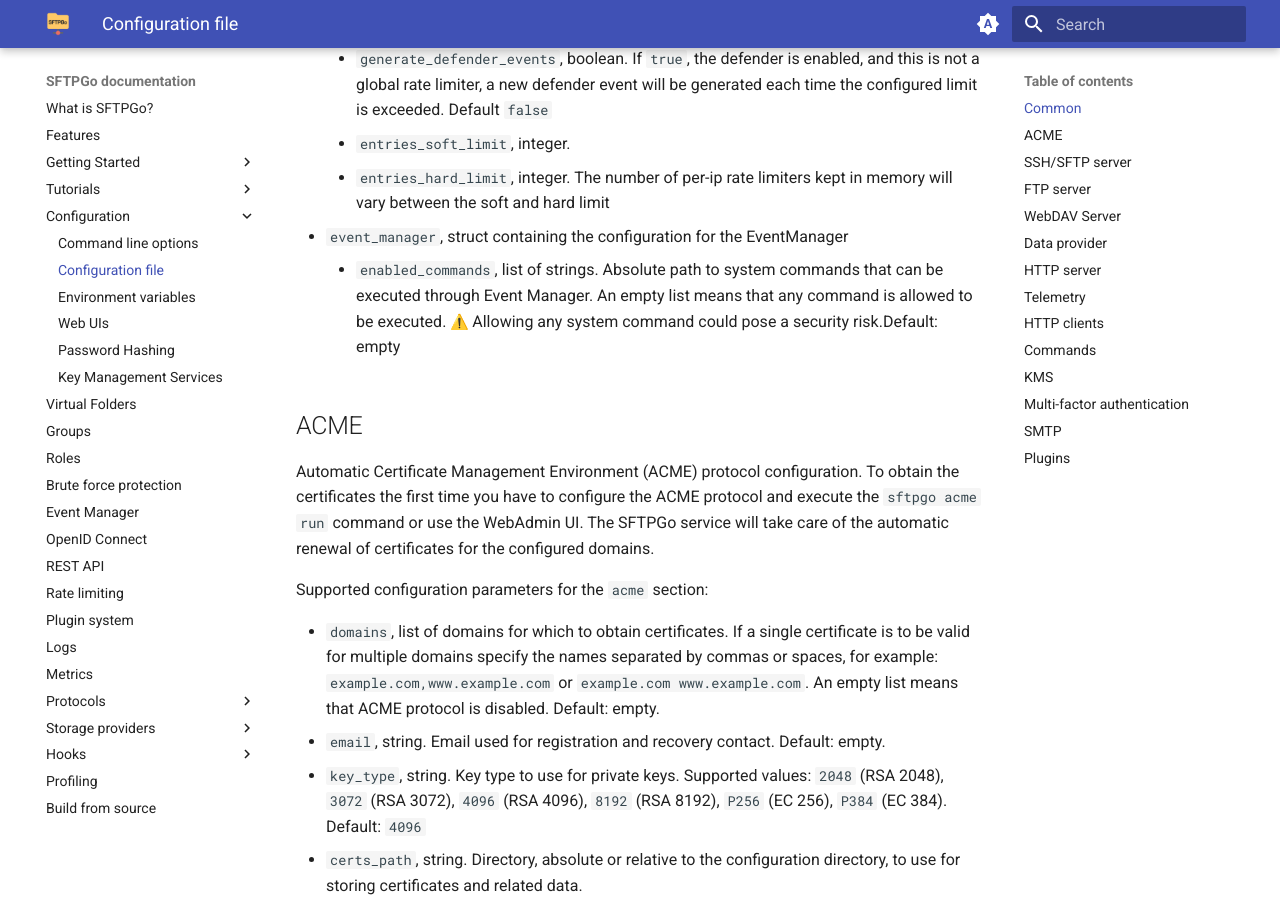
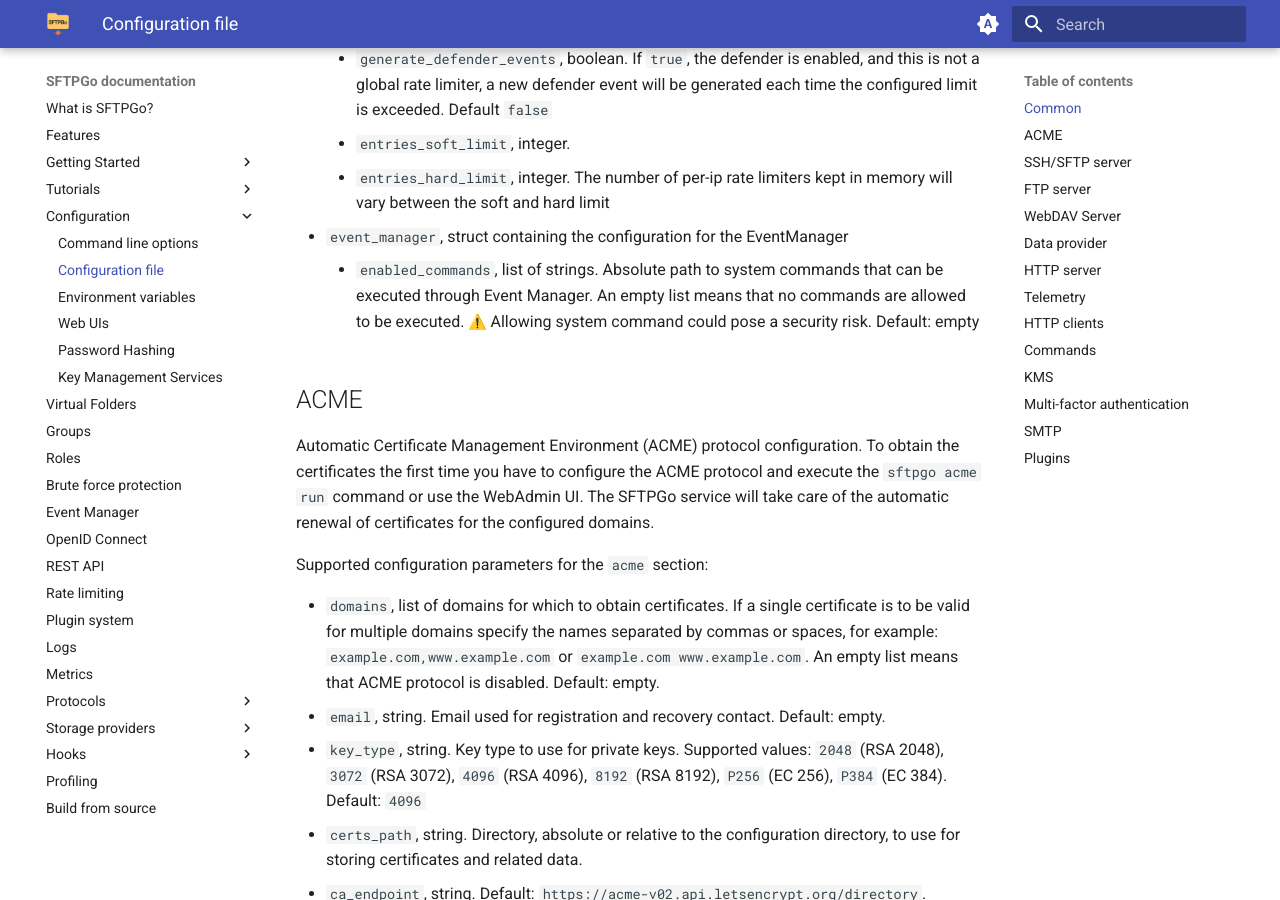
Before and after one commit to sftpgo/docs, an MkDocs documentation site: the page built from docs/config-file.md, in a window 1280 px wide and 900 px high, scrolled down 4697 px. Built offline with MkDocs 1.6.1 and Material for MkDocs 9.7.7, drawn with Linux system fonts in a browser that asks for light colours; emoji names are drawn with the system emoji font; the version menu is left out.

Commit message:
EventManager: update docs for system commands
Signed-off-by: Nicola Murino <nicola.murino@gmail.com>

```diff
--- a/docs/config-file.md
+++ b/docs/config-file.md
@@ -62,7 +62,7 @@ Supported configuration parameters for the `common` section:
   - `entries_soft_limit`, integer.
   - `entries_hard_limit`, integer. The number of per-ip rate limiters kept in memory will vary between the soft and hard limit
 - `event_manager`, struct containing the configuration for the EventManager
-  - `enabled_commands`, list of strings. Absolute path to system commands that can be executed through Event Manager. An empty list means that any command is allowed to be executed. :warning: Allowing any system command could pose a security risk.Default: empty
+  - `enabled_commands`, list of strings. Absolute path to system commands that can be executed through Event Manager. An empty list means that no commands are allowed to be executed. :warning: Allowing system command could pose a security risk. Default: empty
 
 ## ACME
 
```
Also changed, not shown: docs/eventmanager.md (+1 -1 lines).
